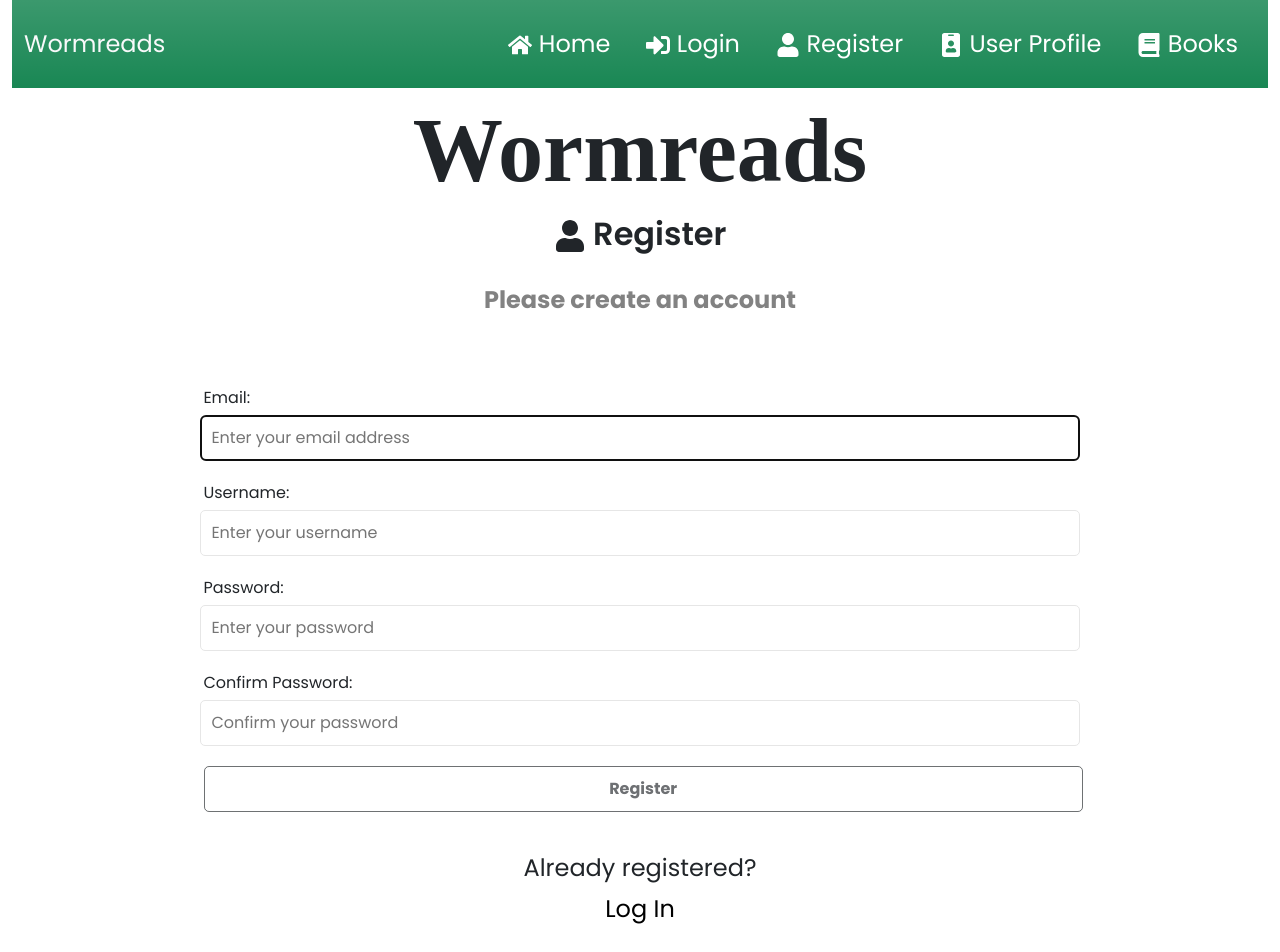
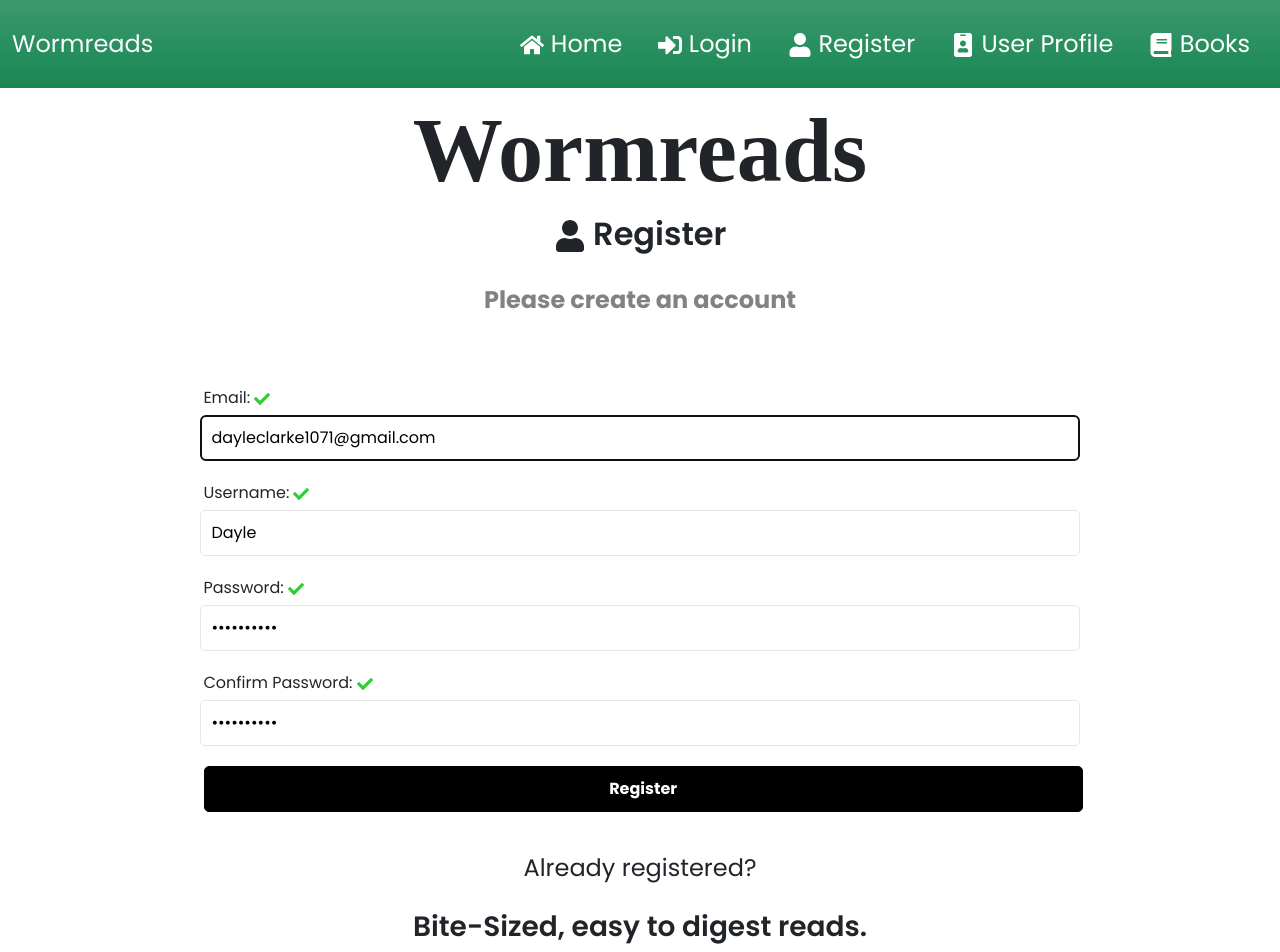
Before and after one commit to M-Hawk/T3A2, a React (Vite) app in the folder src/frontend/: page /register in a window 1280 px wide. Shown: the top 952 px of the page. Built offline with nearby package versions, Linux system fonts and the light colour scheme; a web font is replaced by a local one.

Commit message:
added some auth code

```diff
--- a/src/frontend/src/App.jsx
+++ b/src/frontend/src/App.jsx
@@ -1,5 +1,5 @@
 import { BrowserRouter as Router, Routes, Route } from "react-router-dom"
-import { useState } from "react"
+import { useState, useEffect } from "react"
 import NavBar from "./components/NavBar"
 import Header from "./components/Header"
 import Footer from "./components/Footer"
@@ -11,33 +11,43 @@ import BookInfo from "./pages/BookInfo"
 import AddBookDetails from "./pages/AddBookDetails"
 import AddBookCopy from "./pages/AddBookCopy"
 import UserProfile from "./pages/UserProfile"
+import axios from "axios"
+
 
 const App = () => {
 
   const [user, setUser] = useState(null)
   const [token, setToken] = useState(null)
-  const [isLoggedIn, setIsLoggedIn] = useState(false)
   const [isAdmin, setAdmin] = useState(false)
 
+  useEffect(async () => {
+    const token = localStorage.getItem('token')
+    if (token){
+      const user = await axios.get("http://localhost:5000/api/auth/me", {
+        headers: { "Authorization": `Bearer ${token}` }
+      })
+      console.log(user)
+    }
+  }, [])
 
   return (
     <>
       <Router>
-        <div className="container">
             <NavBar />
+            <div className="container">
             <Header />
             <Routes>
               <Route path="/" element={<Home />} />
-              <Route path="/login" element={<Login />} />
-              <Route path="/register" element={<Register />} />
+              <Route path="/login" element={<Login setUser ={setUser}/>} />
+              <Route path="/register" element={<Register setUser ={setUser}/>} />
               <Route path="/userprofile/:id" element={<UserProfile />} />
               <Route path="/books" element={<Books />} />
               <Route path="/books/:id" element={<BookInfo />} />
               <Route path="/books/add/details" element={<AddBookDetails />} />
               <Route path="/books/add/copy/:details" element={<AddBookCopy />} />
             </Routes>
+            </div>
             <Footer />
-        </div>
       </Router>
     </>
   )
--- a/src/frontend/src/index.css
+++ b/src/frontend/src/index.css
@@ -346,9 +346,6 @@ h3 {
 }
 
 
-/* .footer {
-  position: absolute;
-  bottom: 0;
-  width: 100%;
-  height: 2.5rem;
-} */
+.footer {
+  margin-top: 0;
+}
--- a/src/frontend/src/pages/Home.jsx
+++ b/src/frontend/src/pages/Home.jsx
@@ -1,6 +1,5 @@
 import React from 'react'
 import homeImage from '../images/homeImage.jpg'
-import { Link } from 'react-router-dom'
 
 const Home = () => {
   return (
--- a/src/frontend/src/pages/Register.jsx
+++ b/src/frontend/src/pages/Register.jsx
@@ -1,6 +1,8 @@
 import { useRef, useState, useEffect } from "react"
-import { FaUser, FaInfoCircle, FaCheck, FaTimes} from "react-icons/fa"
+import { FaUser, FaInfoCircle, FaCheck, FaTimes, FaSignInAlt, FaHome} from "react-icons/fa"
 import axios from "../apiConnect/axios"
+import { Link, useNavigate } from "react-router-dom"
+
 
 const EMAIL_REGEX = /^[a-zA-Z0-9.!#$%&'*+/=?^_`{|}~-]+@[a-zA-Z0-9-]+(?:\.[a-zA-Z0-9-]+)*$/
 const USERNAME_REGEX = /^[A-z][A-z0-9-_]{3,23}$/
@@ -8,29 +10,29 @@ const PWD_REGEX = /^(?=.*[a-z])(?=.*[A-Z])(?=.*[0-9])(?=.*[!@#$%]).{8,24}$/
 
 const REGISTER_URL = "/api/users/register"
 
-const Register = () => {
+const Register = ({ setUser }) => {
   const emailRef = useRef()
   const errRef = useRef()
+  const navigateTo = useNavigate()
 
-  const [email, setEmail] = useState("")
+  const [email, setEmail] = useState("dayleclarke1071@gmail.com")
   const [validEmail, setValidEmail] = useState(false)
   const [emailFocus, setEmailFocus] = useState(false)
 
-  const [username, setUsername] = useState("")
+  const [username, setUsername] = useState("Dayle")
   const [validUsername, setValidUsername] = useState(false)
   const [usernameFocus, setUsernameFocus] = useState(false)
 
 
-  const [pwd, setPwd] = useState("")
+  const [pwd, setPwd] = useState("Dayle1212@")
   const [validPwd, setValidPwd] = useState(false)
   const [pwdFocus, setPwdFocus] = useState(false)
 
-  const [matchPwd, setMatchPwd] = useState("")
+  const [matchPwd, setMatchPwd] = useState("Dayle1212@")
   const [validMatch, setValidMatch] = useState(false)
   const [matchFocus, setMatchFocus] = useState(false)
 
   const [errMsg, setErrMsg] = useState("")
-  const [success, setSuccess] = useState(false)
 
   useEffect(() => {
     emailRef.current.focus()
@@ -98,11 +100,11 @@ const Register = () => {
           headers: {"Content-Type" : "application/json"}
         }
       )
-      // Delete these console logs after
-      console.log(response.data)
-      console.log(response.data.token)
-      console.log(JSON.stringify(response))
-      setSuccess(true)
+      // set token in local storage
+      localStorage.setItem("token", response.data.token)
+      // log them in
+      setUser(response.data)
+      navigateTo("/")
     }
     catch (err) {
       if (!err?.response) {
@@ -119,15 +121,6 @@ const Register = () => {
   }
 
   return (
-    <>
-      {success ? (
-        <section>
-          <h1>Success!</h1>
-          <p>
-            <a href="#">Sign In</a>
-          </p>
-        </section>
-      ):(
       <>
         <section>
           <p ref={errRef} className={errMsg ? "errmsg" : "offscreen"} aria-live="assertive">{errMsg}</p>
@@ -153,6 +146,7 @@ const Register = () => {
               </label>
               <input
                 type="text"
+                value={ email }
                 id="email"
                 ref= {emailRef}
                 autoComplete="off"
@@ -182,6 +176,7 @@ const Register = () => {
               </label>
               <input
                 type="text"
+                value={ username }
                 id="username"
                 autoComplete="off"
                 onChange={(e) => setUsername(e.target.value)}
@@ -212,6 +207,7 @@ const Register = () => {
               </label>
               <input
                 type="password"
+                value={ pwd }
                 id="password"
                 onChange={(e) => setPwd(e.target.value)}
                 required
@@ -241,6 +237,7 @@ const Register = () => {
               </label>
               <input
                 type="password"
+                value={ matchPwd }
                 id="confirm_password"
                 onChange={(e) => setMatchPwd(e.target.value)}
                 required
@@ -262,13 +259,11 @@ const Register = () => {
           <p>
           Already registered?<br />
             <span className="line">
-                {/* Put Router Link Here */}
-                <a href="/login">Log In</a>
+              {/* FIX LINK HERE IT DOESNT RENDER */}
+              <Link className="nav-link" to="/login"><FaSignInAlt />Login</Link>
             </span>
           </p>
         </section>
-        </>
-      )}
       </>
   )
 }
```
Lines whose indentation alone changed are shown as unchanged.
